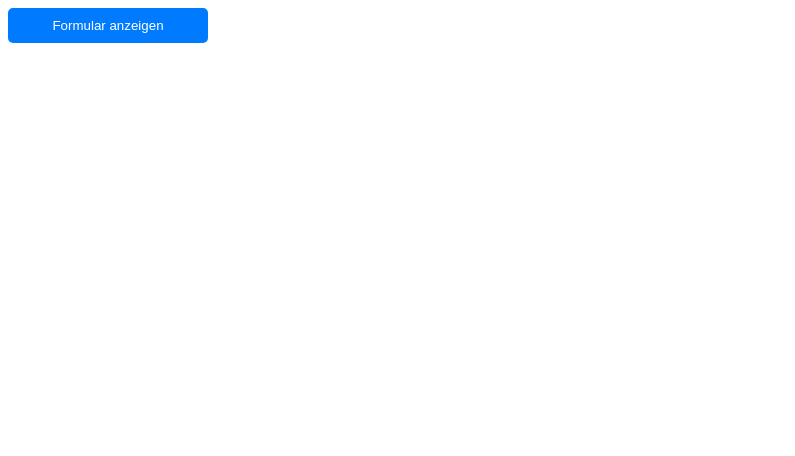
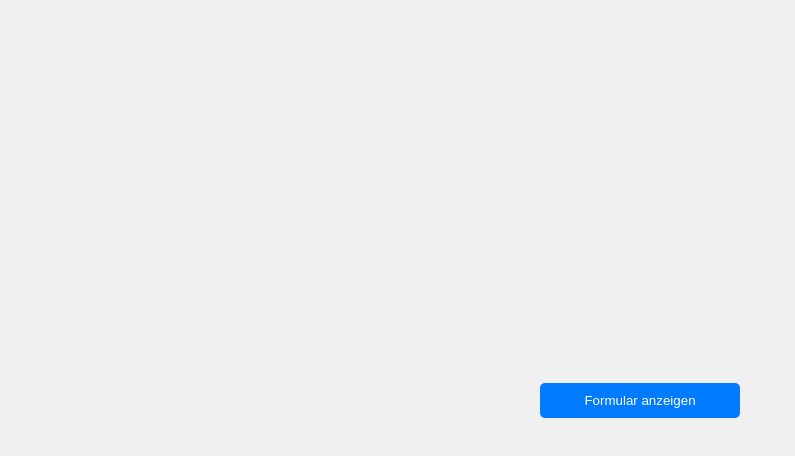
Before and after one commit to Oliverwebdev/Einladungsseite, a React (Vite) app: page / in a window 1280 px wide. Shown: the top 456 px of the page, without its empty margins (0-795 px from the left). Built offline with nearby package versions, Linux system fonts and the light colour scheme.

Commit message:
app.jsx components are now centered

```diff
--- a/src/App.jsx
+++ b/src/App.jsx
@@ -1,17 +1,35 @@
-import Firework from "./components/Firework"
-import Form from "./components/Form"
-import Highlight from "./components/Highlight"
+import React from 'react';
+import styled from 'styled-components';
+import Firework from "./components/Firework";
+import Form from "./components/Form";
+import Highlight from "./components/Highlight";
 
+// Styled component für den App Container
+const FullScreenContainer = styled.div`
+  margin: 0;
+  padding: 0;
+  width: 100%;
+  height: 100%;
+  display: flex;
+  flex-direction: column;  // Passen Sie bei Bedarf die Ausrichtung an
+  justify-content: center; // Zentriert Inhalte vertikal
+  align-items: center;     // Zentriert Inhalte horizontal
+  background-color: #f0f0f0; // Hintergrundfarbe
+  position: fixed; // Sorgt dafür, dass der Container immer den gesamten Bildschirm ausfüllt
+  top: 0;
+  left: 0;
+  overflow: hidden; // Verhindert unerwünschtes Scrollen
+`;
 
 function App() {
-
   return (
-    <>
-    {/* <Highlight /> */}
-    {/* <Firework /> */}
+    <FullScreenContainer>
+      {/* Aktivieren Sie die folgenden Komponenten nach Bedarf */}
+      {/* <Highlight /> */}
+      {/* <Firework /> */}
       <Form />
-    </>
-  )
+    </FullScreenContainer>
+  );
 }
 
-export default App
+export default App;
--- a/src/components/Form.jsx
+++ b/src/components/Form.jsx
@@ -7,9 +7,13 @@ import "react-toastify/dist/ReactToastify.css";
 
 emailjs.init("xif8fcq67foO9rUd4");
 
-const gradientBorder = keyframes`
-  0% { border-image: linear-gradient(90deg, red, orange, yellow, green, blue, indigo, violet) 1; }
-  100% { border-image: linear-gradient(90deg, violet, indigo, blue, green, yellow, orange, red) 1; }
+const gradientBorderRotation = keyframes`
+  0% {
+    border-image-source: linear-gradient(0deg, red, orange, yellow, green, blue, indigo, violet);
+  }
+  100% {
+    border-image-source: linear-gradient(360deg, red, orange, yellow, green, blue, indigo, violet);
+  }
 `;
 
 const StyledForm = styled.form`
@@ -26,7 +30,8 @@ const StyledForm = styled.form`
   background: #0e0e0e;
   color: #fff;
   box-shadow: 0 4px 20px rgba(0, 0, 0, 0.5);
-  animation: ${gradientBorder} 5s linear infinite;
+  animation: ${gradientBorderRotation} 5s linear infinite;
+  border-image-slice: 1;
   align-items: center;
   justify-content: center;
 
```
